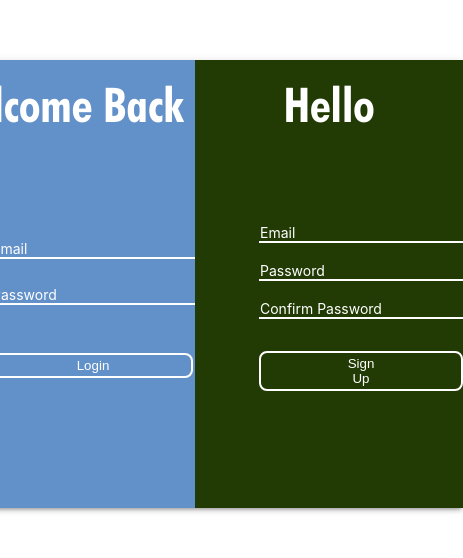
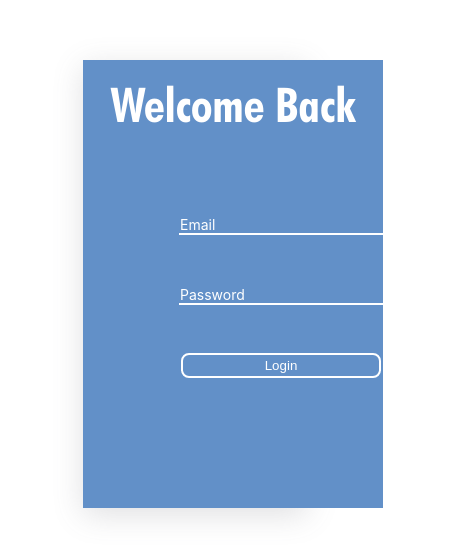
Before and after one commit to MichaelLin12/Eden-s-Garden, a React (Create React App) app in the folder client/: page /login in a window 390 px wide. Shown: the part 138-696 px from the top of the page, 463 px wide, since content can reach past the window. Built offline with nearby package versions, Linux system fonts and the light colour scheme.

Commit message:
work on responsiveness of login page

```diff
--- a/client/src/components/login/Login.tsx
+++ b/client/src/components/login/Login.tsx
@@ -5,7 +5,7 @@ import { Paper } from '@mui/material'
 export default function Login() {
   return (
     <div className='display'>
-      <Paper elevation={3} sx={{height:'28rem',width:'45rem',display:'grid',gridTemplateColumns:'1fr 1fr'}}>
+      <div className='paper'>
         <div className='item1'>
           <div className='title-l'>
               Welcome Back
@@ -49,7 +49,7 @@ export default function Login() {
             </div>
           </div>
         </div>
-      </Paper>
+      </div>
     </div>
   )
 }
--- a/client/src/components/login/login.css
+++ b/client/src/components/login/login.css
@@ -10,6 +10,14 @@
     background-color: white;
     height: 100vh;
     width: 100vw;
+}
+
+.paper{
+    height: 28rem;
+    width: 45rem;
+    display: grid;
+    grid-template-columns: 1fr 1fr;
+    box-shadow: rgba(100, 100, 111, 0.2) 0px 7px 29px 0px;
 }
 
 .item1{
@@ -136,3 +144,55 @@
     padding: 0.2rem 5.1rem 0.2rem 5.1rem;
     color: white;
 }
+
+@media screen and (max-width:767px){
+    .paper{
+        display:grid;
+        grid-template-columns: 1fr;
+        height: 28rem;
+        width: 28rem;
+    }
+
+    .item2{
+        display:none;
+        visibility: none;
+    }
+
+    .item1{
+        background-color: #6290c8;
+    }
+
+    .title-l{
+        margin-top:1rem;
+        text-align: center;
+        font-size: 48px;
+        font-family: futura-title;
+        color: white;
+    }
+
+    .input-l{
+        margin-top: 5rem;
+        margin-left: 8rem;
+        background-color: transparent;
+    }
+
+    .empty{
+        height: 3rem;
+        width: 100%;
+    }
+}
+
+@media screen and (max-width:400px){
+    .paper{
+        display:grid;
+        grid-template-columns: 1fr;
+        height: 28rem;
+        width: 14rem;
+    }
+
+    .input-l{
+        margin-top: 5rem;
+        margin-left: 6rem;
+        background-color: transparent;
+    }
+}
```
